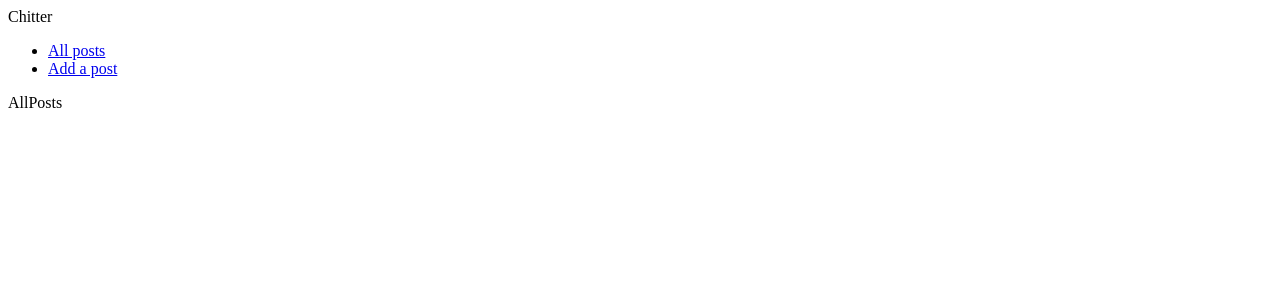
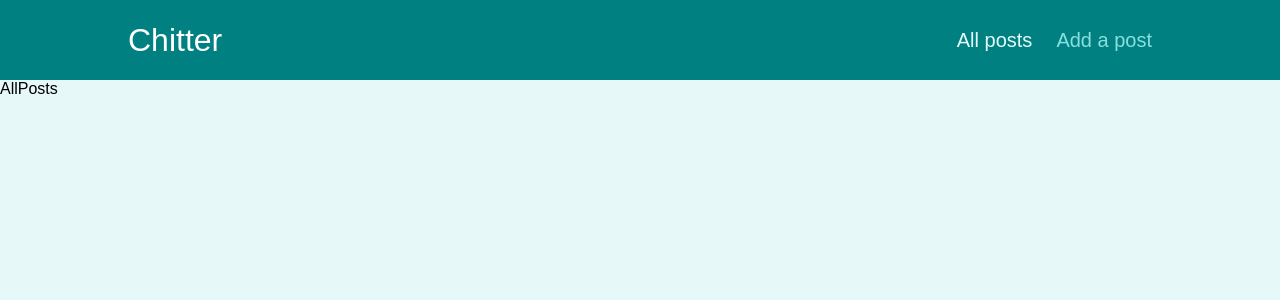
Before and after one commit to ArifEbrahim/chitter-frontend, a React (Create React App) app: page /posts in a window 1280 px wide. Shown: the top 300 px of the page. Built offline with nearby package versions, Linux system fonts and the light colour scheme.

Commit message:
Style: added styling to nav bar

```diff
--- a/src/components/layout/MainNavigation.js
+++ b/src/components/layout/MainNavigation.js
@@ -1,17 +1,29 @@
 import React from "react";
 import { NavLink } from "react-router-dom";
 
+import classes from "./MainNavigation.module.css";
+
 export default function MainNavigation() {
   return (
-    <header>
-      <div>Chitter</div>
-      <nav>
+    <header className={classes.header}>
+      <div className={classes.logo}>Chitter</div>
+      <nav className={classes.nav}>
         <ul>
           <li>
-            <NavLink to="/posts">All posts</NavLink>
+            <NavLink
+              to="/posts"
+              className={({ isActive }) => (isActive ? classes.active : "")}
+            >
+              All posts
+            </NavLink>
           </li>
           <li>
-            <NavLink to="/new-post">Add a post</NavLink>
+            <NavLink
+              to="/new-post"
+              className={({ isActive }) => (isActive ? classes.active : "")}
+            >
+              Add a post
+            </NavLink>
           </li>
         </ul>
       </nav>
--- /dev/null
+++ b/src/components/layout/MainNavigation.module.css
@@ -0,0 +1,35 @@
+.header {
+  width: 100%;
+  height: 5rem;
+  display: flex;
+  justify-content: space-between;
+  align-items: center;
+  padding: 0 10%;
+  background-color: #008080;
+}
+
+.logo {
+  font-size: 2rem;
+  color: white;
+}
+
+.nav ul {
+  list-style: none;
+  display: flex;
+}
+
+.nav li {
+  margin-left: 1.5rem;
+  font-size: 1.25rem;
+}
+
+.nav a {
+  text-decoration: none;
+  color: #88dfdf;
+}
+
+.nav a:hover,
+.nav a:active,
+.nav a.active {
+  color: #e6fcfc;
+}
--- /dev/null
+++ b/src/index.css
@@ -0,0 +1,10 @@
+* {
+  box-sizing: border-box;
+  margin: 0;
+  padding: 0;
+}
+
+body {
+  font-family: sans-serif;
+  background-color: #e7f8f8;
+}
--- a/src/index.js
+++ b/src/index.js
@@ -2,6 +2,7 @@ import React from "react";
 import ReactDOM from "react-dom/client";
 import { BrowserRouter } from "react-router-dom";
 
+import './index.css';
 import App from "./App";
 
 const root = ReactDOM.createRoot(document.getElementById("root"));
```
